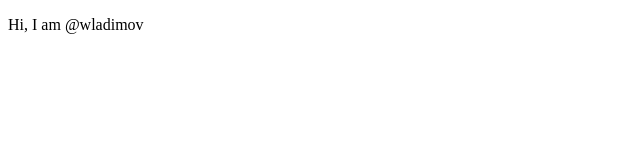
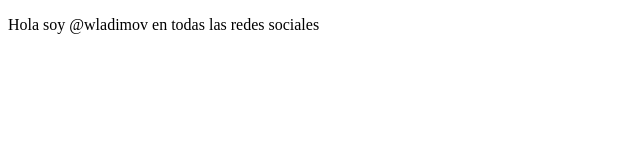
Before and after one commit to wladimov/one, a plain HTML site: page index.html in a window 1280 px wide. Shown: the whole page, without its empty margins (0-640 px from the left). Drawn offline with Linux system fonts and the light colour scheme.

Commit message:
second commit

```diff
--- a/index.html
+++ b/index.html
@@ -3,10 +3,10 @@
 <head>
     <meta charset="UTF-8">
     <meta name="viewport" content="width=device-width, initial-scale=1.0">
-    <title>wladev</title>
+    <title>wladimov</title>
 </head>
 <body>
-    <p>Hi, I am @wladimov</p>
+    <p>Hola soy @wladimov en todas las redes sociales</p>
 
 </body>
 </html>
```
